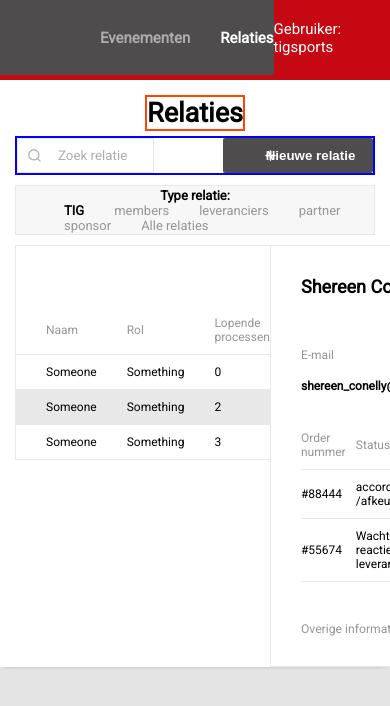
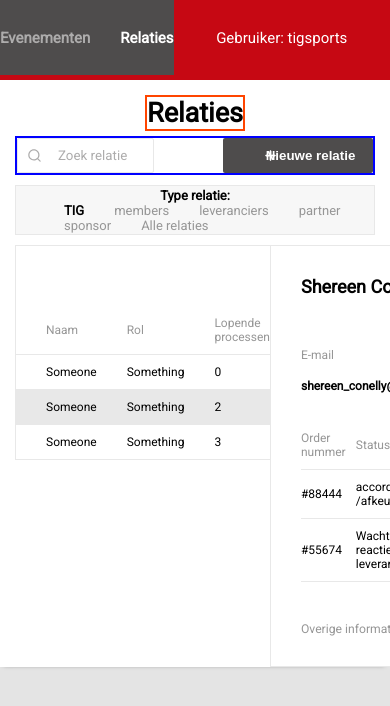
Before and after one commit to WiliTheSParrow/LeVarne_Exercise-1, a plain HTML site: page src/index.html in a window 390 px wide. Shown: the top 706 px of the page. Drawn offline with nearby package versions, Linux system fonts and the light colour scheme.

Commit message:
responsive header

```diff
--- a/src/css/_component.scss
+++ b/src/css/_component.scss
@@ -349,7 +349,6 @@
             z-index: 2;
 
         }
-
     }
 
     &__plus {
--- a/src/css/_layout.scss
+++ b/src/css/_layout.scss
@@ -21,6 +21,13 @@
 
     &__menu {
         margin-left: 10rem;
+
+        @include respond(tab-port) {
+            margin-left: 0;
+            width: 50%;
+            display: flex;
+            justify-content: center;
+        }
 
         &-bar {
             height: 100%;
```
Also changed, not shown: src/css/style.css, 1 other file.
